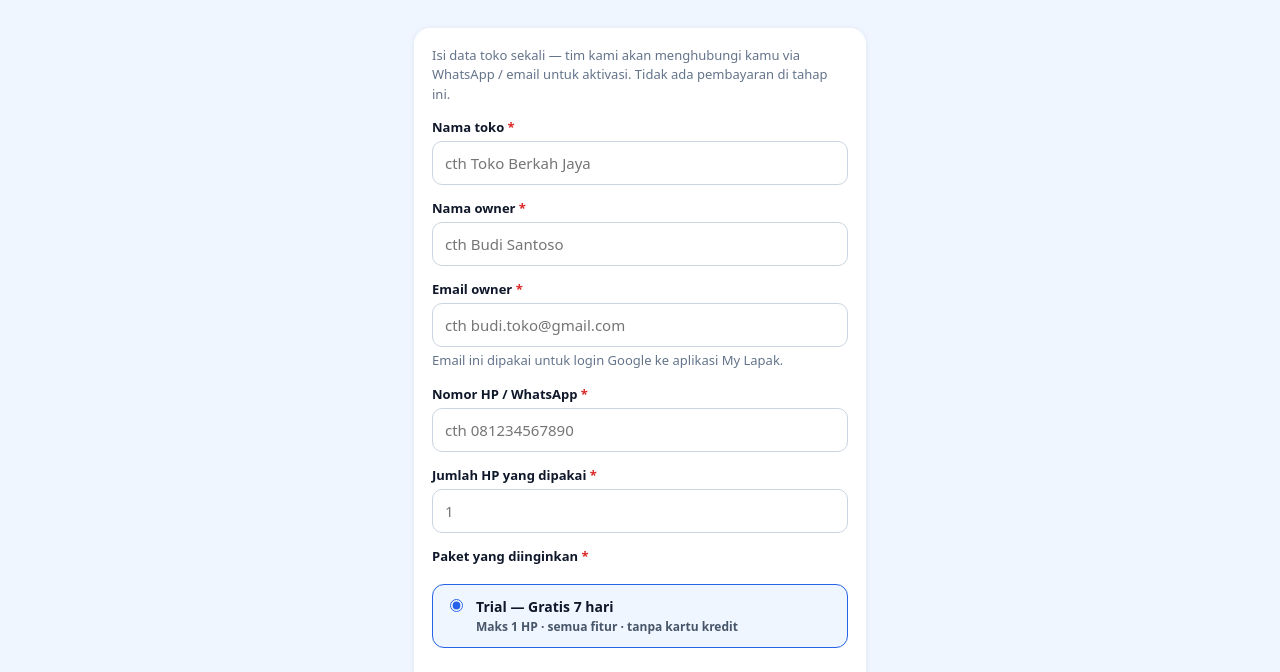
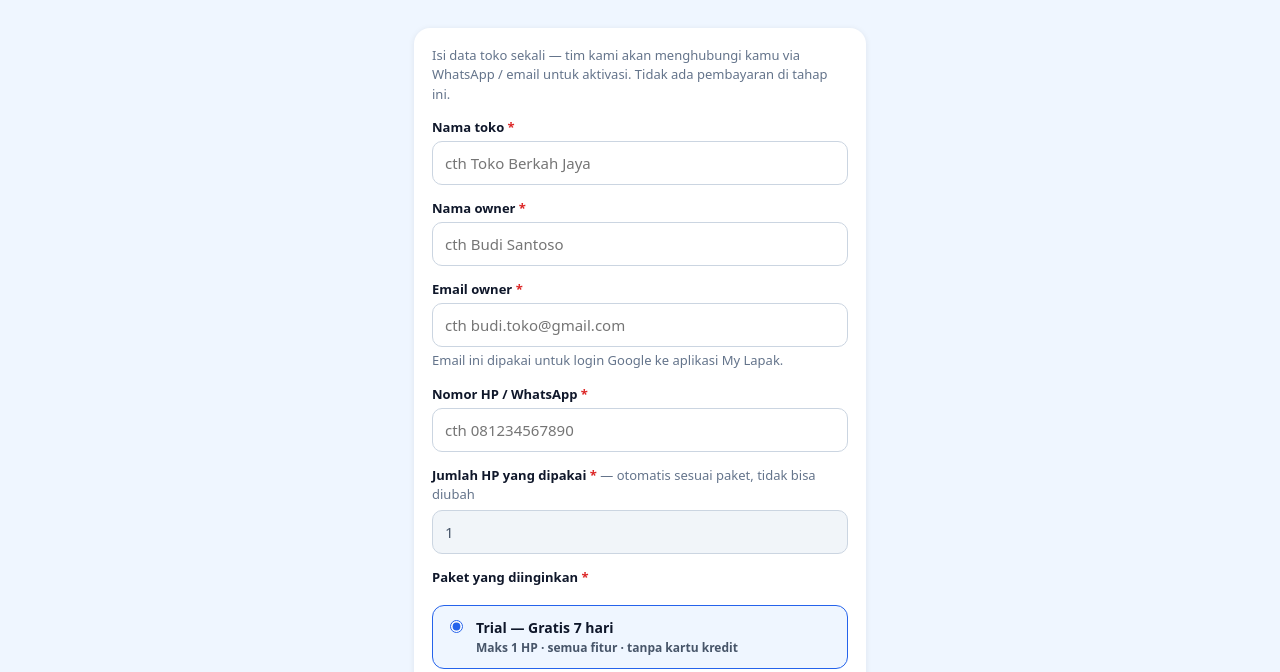
Before and after one commit to miauwproject/my-lapak, a plain HTML site: page hosting/daftar.html in a window 1280 px wide. Shown: the part 118-790 px from the top of the page. Drawn offline with Linux system fonts and the light colour scheme.

Commit message:
daftar: jumlah HP otomatis sesuai paket (readonly)

```diff
--- a/hosting/daftar.html
+++ b/hosting/daftar.html
@@ -15,6 +15,7 @@ header .t2{font-size:12px;opacity:.85;margin-top:6px}
 label{display:block;font-size:13px;font-weight:700;margin:14px 0 5px}
 input,textarea,select{width:100%;padding:11px 12px;border:1px solid #cbd5e1;border-radius:10px;font-size:15px;font-family:inherit;background:#fff}
 input:focus,textarea:focus{outline:2px solid #93c5fd;border-color:#2563eb}
+input[readonly]{background:#f1f5f9;color:#475569;cursor:not-allowed}
 textarea{min-height:70px;resize:vertical}
 .req{color:#dc2626}
 .pk{display:flex;flex-direction:column;gap:8px}
@@ -50,8 +51,8 @@ textarea{min-height:70px;resize:vertical}
       <p class="mut" style="margin:4px 0 0">Email ini dipakai untuk login Google ke aplikasi My Lapak.</p>
       <label>Nomor HP / WhatsApp <span class="req">*</span></label>
       <input id="dHp" type="tel" placeholder="cth 081234567890" autocomplete="tel">
-      <label>Jumlah HP yang dipakai <span class="req">*</span></label>
-      <input id="dJml" type="number" min="1" max="5" placeholder="1" oninput="hitungEstimasi()">
+      <label>Jumlah HP yang dipakai <span class="req">*</span> <span class="mut" style="font-weight:400">— otomatis sesuai paket, tidak bisa diubah</span></label>
+      <input id="dJml" type="number" min="1" max="5" value="1" readonly>
       <label>Paket yang diinginkan <span class="req">*</span></label>
       <div class="pk" id="pkList">
         <label class="pk-opt on"><input type="radio" name="paket" value="trial" checked onchange="hitungEstimasi()"><span><b>Trial — Gratis 7 hari</b><div class="pr">Maks 1 HP · semua fitur · tanpa kartu kredit</div></span></label>
@@ -85,9 +86,10 @@ var CFG = {apiKey:'AIzaSyCEnJ3GoapTR6zSeUf1FSemYjex5LRcEp8', authDomain:'toko-mo
 <script>
 function $(id){ return document.getElementById(id); }
 function paketDipilih(){ var r = document.querySelector('input[name="paket"]:checked'); return r ? r.value : 'trial'; }
+var MAX_HP = {trial:1, putus:3, langganan:5};
 function hitungEstimasi(){
-  var j = parseInt($('dJml').value, 10) || 0;
   var p = paketDipilih();
+  $('dJml').value = MAX_HP[p] || 1;
   var t = '';
   if (p === 'trial') t = 'Perkiraan biaya: Gratis — masa Trial 7 hari.';
   else if (p === 'putus') t = 'Perkiraan biaya: Rp350.000 sekali bayar (maks 3 HP).';
@@ -127,6 +129,7 @@ async function kirimDaftar(ev){
   }
   return false;
 }
+hitungEstimasi();
 </script>
 </body>
 </html>
```
